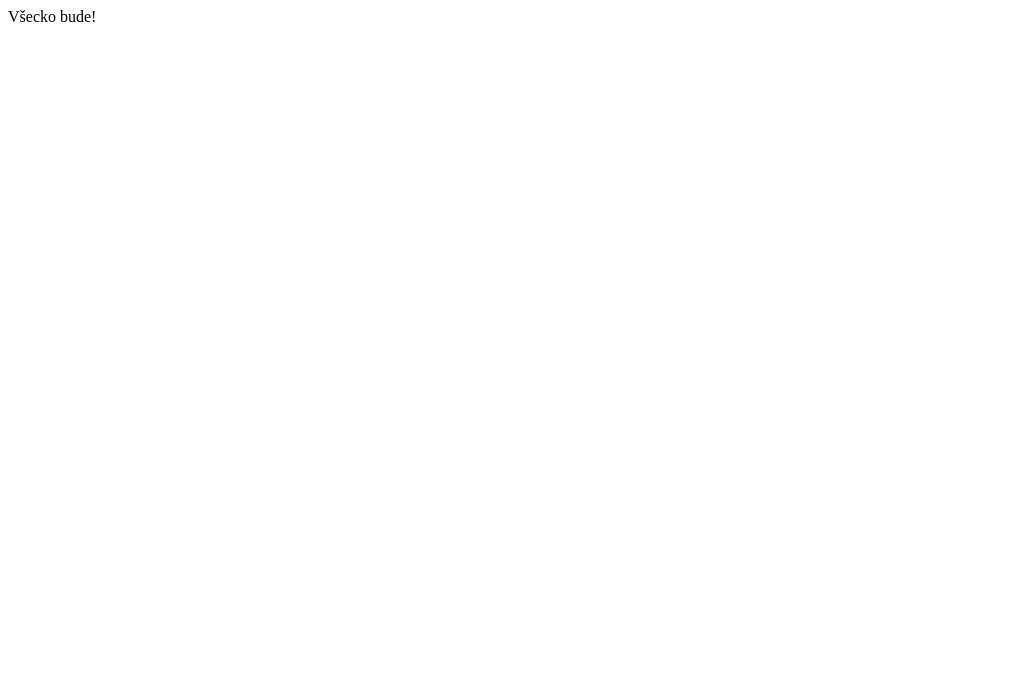
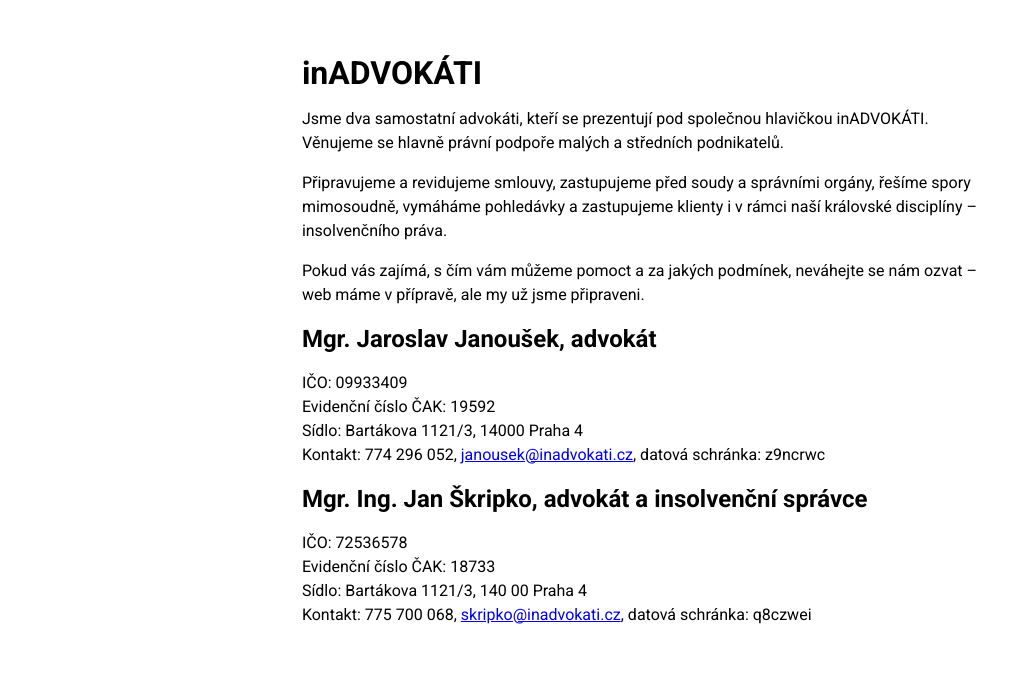
Before and after one commit to zoul/inadvokati.cz, a plain HTML site: page index.html in a window 1280 px wide. Shown: the whole page, without its empty margins (0-1030 px from the left). Drawn offline with Linux system fonts and the light colour scheme.

Commit message:
Add basic content and styles

```diff
--- a/index.html
+++ b/index.html
@@ -1,8 +1,80 @@
 <!DOCTYPE html>
 <html lang="cs">
-<head>
-    <meta charSet="utf-8"/>
-</head>
-<body>
-    Všecko bude!
-</body>
+  <head>
+    <meta charset="utf-8" />
+    <title>inADVOKÁTI</title>
+    <link rel="preconnect" href="https://fonts.googleapis.com" />
+    <link rel="preconnect" href="https://fonts.gstatic.com" crossorigin />
+    <link
+      href="https://fonts.googleapis.com/css2?family=Roboto:wght@400;700&display=swap"
+      rel="stylesheet"
+    />
+    <style>
+      body {
+        font-family: "Roboto", sans-serif;
+        font-weight: 400;
+        font-style: normal;
+        line-height: 1.5em;
+      }
+      .wrapper {
+        max-width: 80ex;
+        margin: auto;
+        padding: 2em;
+      }
+      ul {
+        list-style: none;
+        padding-left: 0;
+      }
+    </style>
+  </head>
+  <body>
+    <div class="wrapper">
+      <h1>inADVOKÁTI</h1>
+      <div class="intro">
+        <p>
+          Jsme dva samostatní advokáti, kteří se prezentují pod společnou
+          hlavičkou inADVOKÁTI. Věnujeme se hlavně právní podpoře malých a
+          středních podnikatelů.
+        </p>
+        <p>
+          Připravujeme a revidujeme smlouvy, zastupujeme před soudy a správními
+          orgány, řešíme spory mimosoudně, vymáháme pohledávky a zastupujeme
+          klienty i v rámci naší královské disciplíny – insolvenčního práva.
+        </p>
+        <p>
+          Pokud vás zajímá, s čím vám můžeme pomoct a za jakých podmínek,
+          neváhejte se nám ozvat – web máme v přípravě, ale my už jsme
+          připraveni.
+        </p>
+      </div>
+      <div class="contact">
+        <div class="person">
+          <h2>Mgr. Jaroslav Janoušek, advokát</h2>
+          <ul>
+            <li>IČO: 09933409</li>
+            <li>Evidenční číslo ČAK: 19592</li>
+            <li>Sídlo: Bartákova 1121/3, 14000 Praha 4</li>
+            <li>
+              Kontakt: 774 296 052,
+              <a href="mailto:janousek@inadvokati.cz">janousek@inadvokati.cz</a
+              >, datová schránka: z9ncrwc
+            </li>
+          </ul>
+        </div>
+        <div class="person">
+          <h2>Mgr. Ing. Jan Škripko, advokát a insolvenční správce</h2>
+          <ul>
+            <li>IČO: 72536578</li>
+            <li>Evidenční číslo ČAK: 18733</li>
+            <li>Sídlo: Bartákova 1121/3, 140 00 Praha 4</li>
+            <li>
+              Kontakt: 775 700 068,
+              <a href="mailto:skripko@inadvokati.cz">skripko@inadvokati.cz</a>,
+              datová schránka: q8czwei
+            </li>
+          </ul>
+        </div>
+      </div>
+    </div>
+  </body>
+</html>
```
